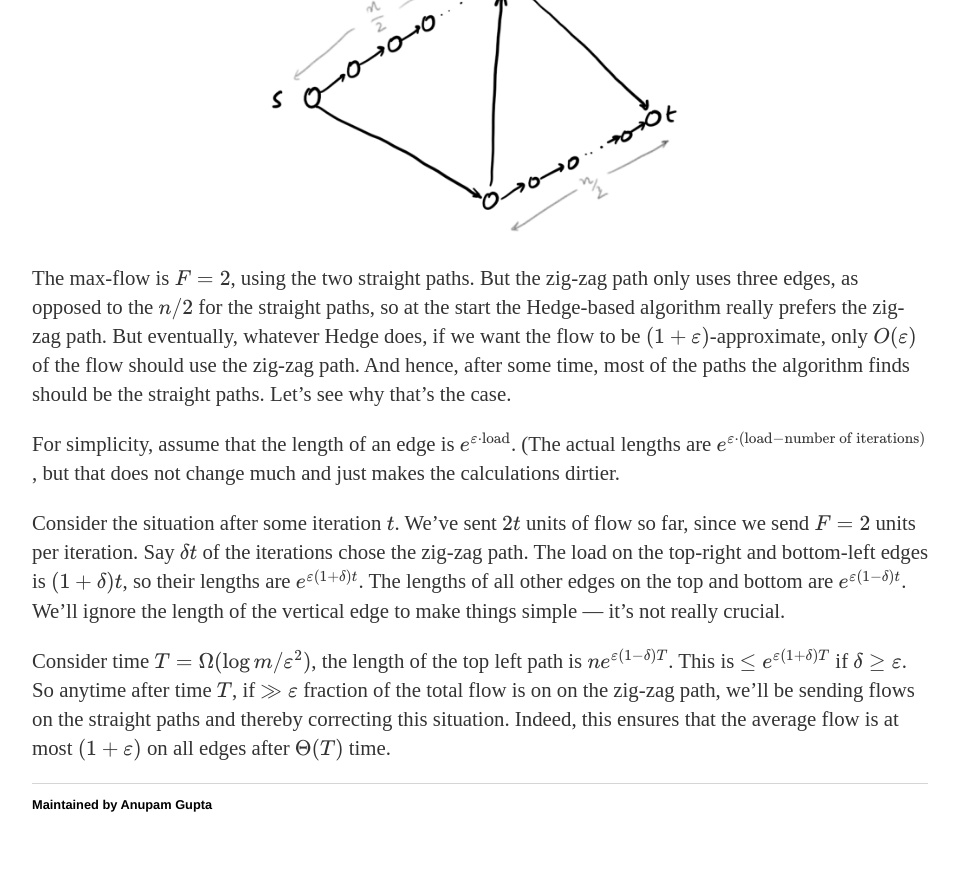
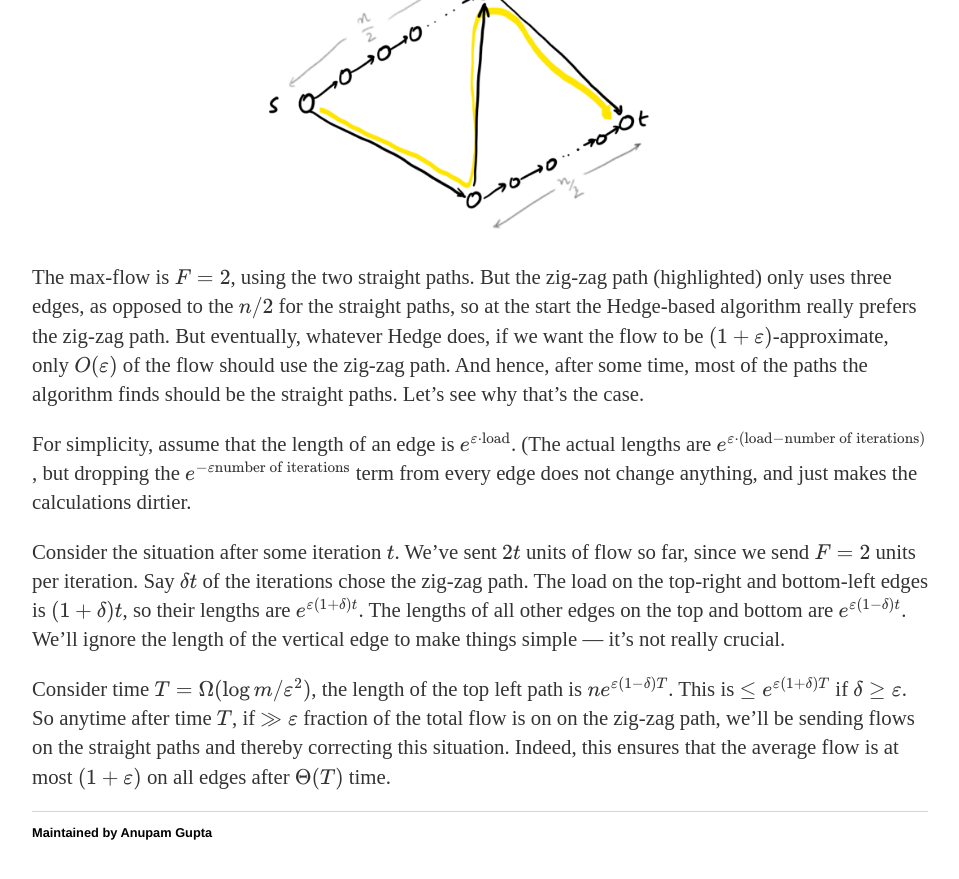
Before and after one commit to cmualgos/cmualgos.github.io, a Jekyll site: the page built from _posts/2018-10-05-mw-and-flows.md, in a window 1280 px wide and 900 px high, scrolled down 3611 px. Shown: the top 879 px of the window, without its empty margins (160-1119 px from the left). Built offline with Jekyll 4.4.1, drawn with Linux system fonts in a browser that asks for light colours; formulas are drawn with MathJax 3.

Commit message:
Discussion of example

```diff
--- a/_posts/2018-10-05-mw-and-flows.md
+++ b/_posts/2018-10-05-mw-and-flows.md
@@ -148,18 +148,19 @@ example we did in lecture.
 ![Example for Flows using Multiplicative Weights](/figures/flow-mw.png)
 
 The max-flow is $F = 2$, using the two straight paths. But the zig-zag
-path only uses three edges, as opposed to the $n/2$ for the straight
-paths, so at the start the Hedge-based algorithm really prefers the
-zig-zag path. But eventually, whatever Hedge does, if we want the flow
-to be $(1+\varepsilon)$-approximate, only $O(\varepsilon)$ of the flow
-should use the zig-zag path. And hence, after some time, most of the
-paths the algorithm finds should be the straight paths. Let's see why
-that's the case.
+path (highlighted) only uses three edges, as opposed to the $n/2$ for
+the straight paths, so at the start the Hedge-based algorithm really
+prefers the zig-zag path. But eventually, whatever Hedge does, if we
+want the flow to be $(1+\varepsilon)$-approximate, only $O(\varepsilon)$
+of the flow should use the zig-zag path. And hence, after some time,
+most of the paths the algorithm finds should be the straight
+paths. Let's see why that's the case.
 
 For simplicity, assume that the length of an edge is $e^{\varepsilon
 \cdot \text{load}}$. (The actual lengths are $e^{\varepsilon \cdot
-\text{(load} - \text{number of iterations)} }$, but that does not change
-much and just makes the calculations dirtier.
+\text{(load} - \text{number of iterations)} }$, but dropping the $e^{-
+\varepsilon \text{number of iterations}}$ term from every edge does not
+change anything, and just makes the calculations dirtier.
 
 Consider the situation after some iteration $t$. We've sent $2t$ units
 of flow so far, since we send $F = 2$ units per iteration. Say $\delta
```
Also changed, not shown: figures/flow-mw.png.
